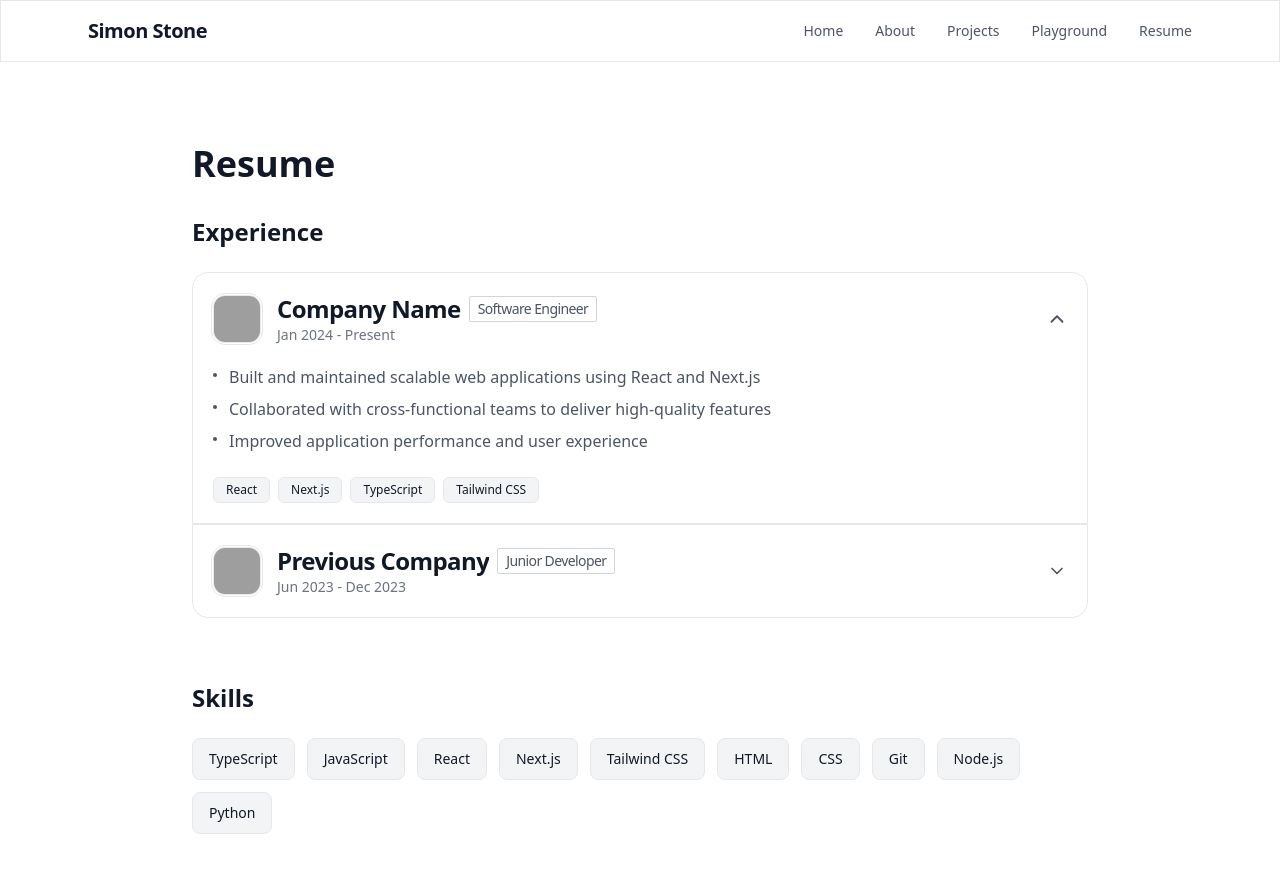
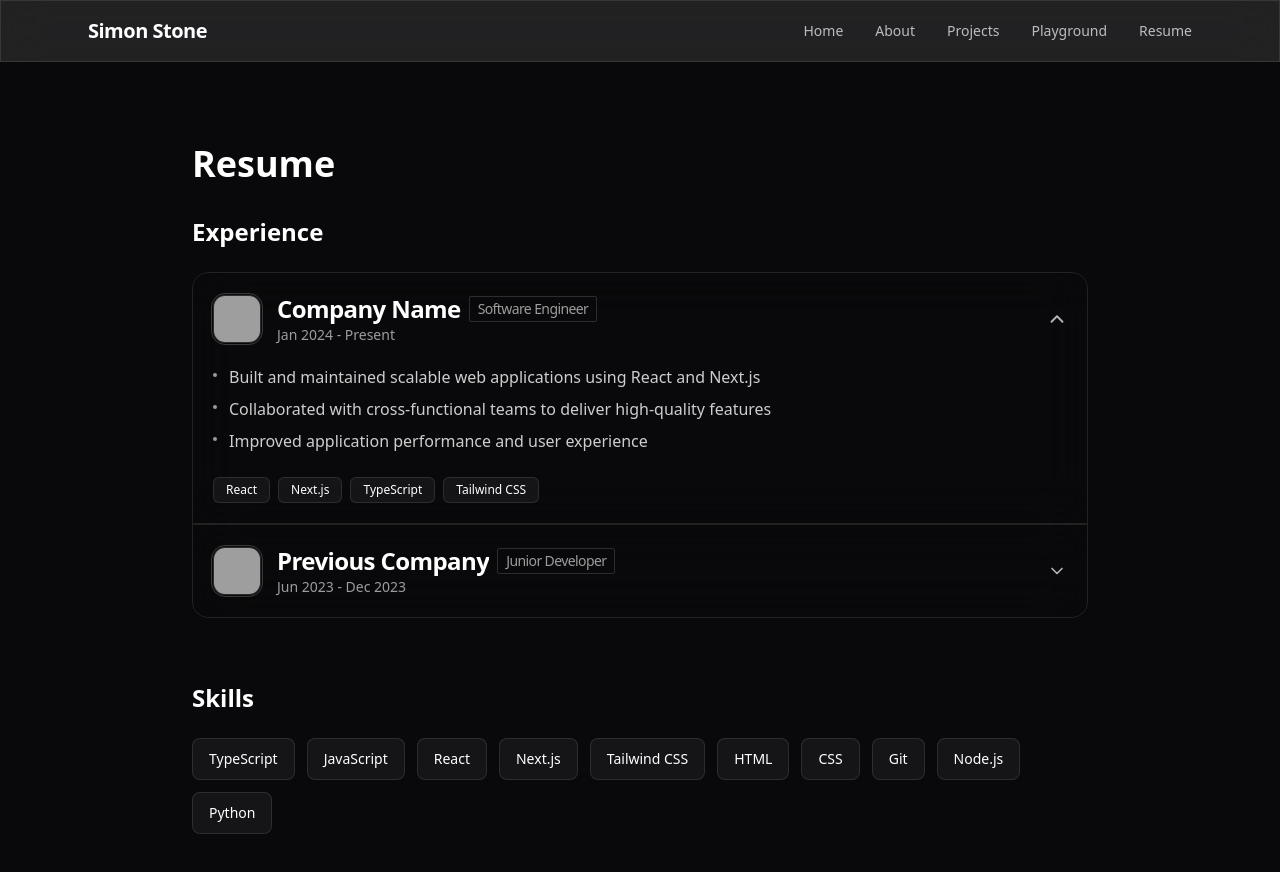
Before and after one commit to Simon-Stone29/personal-website, a Next.js app: page /resume in a window 1280 px wide. Both pictures are taken after a click on the element 640 px from the left and 319 px from the top of the page. Shown: the top 872 px of the page. Built offline with nearby package versions, Linux system fonts and the light colour scheme; grey boxes are pictures that could not be loaded.

Commit message:
updated new components to use dark theme

```diff
--- a/app/globals.css
+++ b/app/globals.css
@@ -9,16 +9,12 @@
 }
 
 body {
-  @apply bg-white text-gray-900 font-sans;
+  @apply bg-[#09090B] text-white font-sans;
 }
 
 /* Glassmorphism utilities */
 .glass {
-  @apply bg-white/60 backdrop-blur-xl border border-gray-200;
-}
-
-.glass-dark {
-  @apply bg-gray-900/60 backdrop-blur-xl border border-gray-800;
+  @apply bg-white/10 backdrop-blur-xl border border-white/10;
 }
 
 html {
--- a/app/page.tsx
+++ b/app/page.tsx
@@ -2,10 +2,10 @@ export default function Home() {
   return (
     <div className="min-h-screen flex items-center justify-center px-6">
       <div className="max-w-3xl text-center">
-        <h1 className="text-5xl md:text-6xl font-bold mb-6 tracking-tight">
-          Hi, I'm <span className="text-gray-600">Simon Stone</span>
+        <h1 className="text-5xl md:text-6xl font-bold mb-6 tracking-tight text-white">
+          Hi, I'm <span className="text-white/70">Simon Stone</span>
         </h1>
-        <p className="text-xl text-gray-600 leading-relaxed">
+        <p className="text-xl text-white/70 leading-relaxed">
           Aspiring software developer with a passion for problem solving.
         </p>
       </div>
--- a/app/projects/page.tsx
+++ b/app/projects/page.tsx
@@ -4,7 +4,7 @@ export default function Projects() {
   return (
     <div className="min-h-screen px-6 py-20">
       <div className="max-w-6xl mx-auto">
-        <h1 className="text-4xl font-bold mb-8">Projects</h1>
+        <h1 className="text-4xl font-bold mb-8 text-white">Projects</h1>
 
         <div className="grid grid-cols-1 md:grid-cols-2 lg:grid-cols-3 gap-6">
           <ProjectCard
--- a/app/resume/page.tsx
+++ b/app/resume/page.tsx
@@ -5,11 +5,11 @@ export default function Resume() {
   return (
     <div className="min-h-screen px-6 py-20">
       <div className="max-w-4xl mx-auto">
-        <h1 className="text-4xl font-bold mb-8">Resume</h1>
+        <h1 className="text-4xl font-bold mb-8 text-white">Resume</h1>
 
         {/* Experience Section */}
         <section className="mb-16">
-          <h2 className="text-2xl font-semibold mb-6">Experience</h2>
+          <h2 className="text-2xl font-semibold mb-6 text-white">Experience</h2>
           <div className="space-y-0">
             <ExperienceCard
               logo="/experience/company1.jpg"
@@ -42,7 +42,7 @@ export default function Resume() {
 
         {/* Skills Section */}
         <section>
-          <h2 className="text-2xl font-semibold mb-6">Skills</h2>
+          <h2 className="text-2xl font-semibold mb-6 text-white">Skills</h2>
           <div className="flex flex-wrap gap-3">
             <SkillPill skillName="TypeScript" />
             <SkillPill skillName="JavaScript" />
--- a/components/ExperienceCard.tsx
+++ b/components/ExperienceCard.tsx
@@ -52,7 +52,7 @@ const ExperienceCard = ({
     <div className="px-4 md:px-0">
       <div
         onClick={() => setOpen((prev) => !prev)}
-        className={`group border border-gray-200 bg-white/60 backdrop-blur-xl overflow-hidden transition-all duration-150 cursor-pointer hover:border-gray-300 ${getRoundedClass(
+        className={`group border border-white/10 bg-transparent backdrop-blur-xl overflow-hidden transition-all duration-150 cursor-pointer hover:border-white/20 ${getRoundedClass(
           rounded
         )}`}
       >
@@ -61,8 +61,8 @@ const ExperienceCard = ({
           <div className="flex items-start md:items-center gap-3 md:gap-4 min-w-0">
             {/* Logo */}
             <div className="relative w-10 h-10 md:w-12 md:h-12 shrink-0">
-              <span className="absolute -inset-[2px] rounded-[14px] border border-gray-200" />
-              <div className="w-full h-full rounded-[12px] bg-gray-50 flex items-center justify-center overflow-hidden border border-gray-200 relative">
+              <span className="absolute -inset-[2px] rounded-[14px] border border-white/20" />
+              <div className="w-full h-full rounded-[12px] bg-white/5 flex items-center justify-center overflow-hidden border border-white/10 relative">
                 <img
                   src={logo}
                   alt={company}
@@ -73,21 +73,21 @@ const ExperienceCard = ({
 
             {/* Text */}
             <div className="flex flex-col justify-center min-w-0">
-              <h2 className="text-lg md:text-2xl font-semibold tracking-tight leading-snug flex flex-wrap items-center gap-2 break-words">
+              <h2 className="text-lg md:text-2xl font-semibold tracking-tight leading-snug flex flex-wrap items-center gap-2 break-words text-white">
                 <span className="truncate">{company}</span>
-                <span className="text-[10px] md:text-sm text-gray-600 font-normal border border-gray-300 px-2 py-0.5 rounded-sm whitespace-nowrap">
+                <span className="text-[10px] md:text-sm text-white/60 font-normal border border-white/15 px-2 py-0.5 rounded-sm whitespace-nowrap">
                   {role}
                 </span>
               </h2>
 
-              <div className="text-gray-500 text-xs md:text-sm leading-tight">
+              <div className="text-white/60 text-xs md:text-sm leading-tight">
                 {duration}
               </div>
             </div>
           </div>
 
           <ChevronDown
-            className={`w-4 h-4 md:w-5 md:h-5 text-gray-600 shrink-0 transition-all duration-500 ease-[cubic-bezier(0.22,1,0.36,1)] ${
+            className={`w-4 h-4 md:w-5 md:h-5 text-white/70 shrink-0 transition-all duration-500 ease-[cubic-bezier(0.22,1,0.36,1)] ${
               open ? "rotate-180 scale-110" : ""
             }`}
           />
@@ -100,7 +100,7 @@ const ExperienceCard = ({
         >
           <div
             ref={contentRef}
-            className={`px-4 md:px-5 pb-4 md:pb-5 text-sm md:text-base text-gray-600 leading-relaxed transition-all duration-500 ${
+            className={`px-4 md:px-5 pb-4 md:pb-5 text-sm md:text-base text-white/80 leading-relaxed transition-all duration-500 ${
               open
                 ? "opacity-100 translate-y-0 blur-0"
                 : "opacity-0 -translate-y-2 blur-sm"
@@ -110,7 +110,7 @@ const ExperienceCard = ({
             <div className="space-y-1.5 md:space-y-2">
               {points.map((point, index) => (
                 <p key={index} className="relative pl-4">
-                  <span className="absolute left-0 top-[8px] h-1 w-1 rounded-full bg-gray-600" />
+                  <span className="absolute left-0 top-[8px] h-1 w-1 rounded-full bg-white/60" />
                   {point}
                 </p>
               ))}
@@ -123,7 +123,7 @@ const ExperienceCard = ({
                   {skills.map((skill, index) => (
                     <span
                       key={index}
-                      className="text-[10px] md:text-xs px-2.5 md:px-3 py-1 rounded-md bg-gray-100 border border-gray-200 text-gray-900 transition-all duration-300 hover:border-gray-400 hover:bg-gray-200"
+                      className="text-[10px] md:text-xs px-2.5 md:px-3 py-1 rounded-md bg-white/5 border border-white/10 text-white transition-all duration-300 hover:border-white/30 hover:bg-white/10"
                     >
                       {skill}
                     </span>
--- a/components/Navigation.tsx
+++ b/components/Navigation.tsx
@@ -19,7 +19,7 @@ export default function Navigation() {
       <div className="max-w-6xl mx-auto px-6 py-4">
         <div className="flex justify-between items-center">
           {/* Logo/Name */}
-          <Link href="/" className="text-xl font-semibold tracking-tight hover:text-gray-600 transition-colors">
+          <Link href="/" className="text-xl font-semibold tracking-tight text-white hover:text-white/80 transition-colors">
             Simon Stone
           </Link>
 
@@ -29,10 +29,10 @@ export default function Navigation() {
               <Link
                 key={link.href}
                 href={link.href}
-                className="text-sm font-medium text-gray-600 hover:text-gray-900 transition-colors relative group"
+                className="text-sm font-medium text-white/70 hover:text-white transition-colors relative group"
               >
                 {link.label}
-                <span className="absolute -bottom-1 left-0 w-0 h-0.5 bg-gray-900 transition-all group-hover:w-full" />
+                <span className="absolute -bottom-1 left-0 w-0 h-0.5 bg-white transition-all group-hover:w-full" />
               </Link>
             ))}
           </div>
@@ -43,9 +43,9 @@ export default function Navigation() {
             className="md:hidden w-8 h-8 flex flex-col justify-center items-center gap-1.5"
             aria-label="Toggle menu"
           >
-            <span className={`w-5 h-0.5 bg-gray-900 transition-all ${isOpen ? "rotate-45 translate-y-2" : ""}`} />
-            <span className={`w-5 h-0.5 bg-gray-900 transition-all ${isOpen ? "opacity-0" : ""}`} />
-            <span className={`w-5 h-0.5 bg-gray-900 transition-all ${isOpen ? "-rotate-45 -translate-y-2" : ""}`} />
+            <span className={`w-5 h-0.5 bg-white transition-all ${isOpen ? "rotate-45 translate-y-2" : ""}`} />
+            <span className={`w-5 h-0.5 bg-white transition-all ${isOpen ? "opacity-0" : ""}`} />
+            <span className={`w-5 h-0.5 bg-white transition-all ${isOpen ? "-rotate-45 -translate-y-2" : ""}`} />
           </button>
         </div>
 
@@ -57,7 +57,7 @@ export default function Navigation() {
                 key={link.href}
                 href={link.href}
                 onClick={() => setIsOpen(false)}
-                className="block py-2 text-gray-600 hover:text-gray-900 transition-colors"
+                className="block py-2 text-white/70 hover:text-white transition-colors"
               >
                 {link.label}
               </Link>
--- a/components/SkillPill.tsx
+++ b/components/SkillPill.tsx
@@ -11,7 +11,7 @@ type SkillPillProps = {
 const SkillPill = ({ skillName, icon }: SkillPillProps) => {
   return (
     <motion.div
-      className="bg-gray-100 border border-gray-200 px-3 md:px-4 py-2 md:py-2.5 rounded-lg text-sm flex items-center gap-2 w-fit cursor-pointer overflow-hidden hover:bg-gray-200 hover:border-gray-300 transition-colors"
+      className="bg-white/5 border border-white/10 px-3 md:px-4 py-2 md:py-2.5 rounded-lg text-sm flex items-center gap-2 w-fit cursor-pointer overflow-hidden hover:bg-white/10 hover:border-white/20 transition-colors"
       initial="rest"
       whileHover="hover"
       animate="rest"
@@ -42,7 +42,7 @@ const SkillPill = ({ skillName, icon }: SkillPillProps) => {
         </div>
       )}
 
-      <span className="font-medium whitespace-nowrap text-gray-900">{skillName}</span>
+      <span className="font-medium whitespace-nowrap text-white">{skillName}</span>
     </motion.div>
   );
 };
```
Also changed, not shown: components/ProjectCard.tsx (+7 -7 lines).
